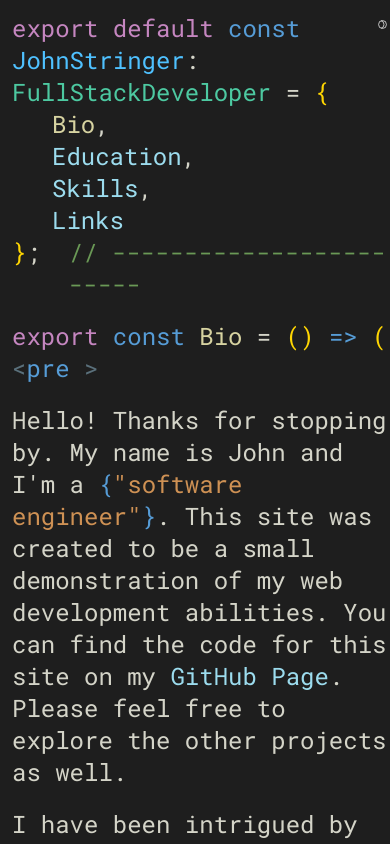
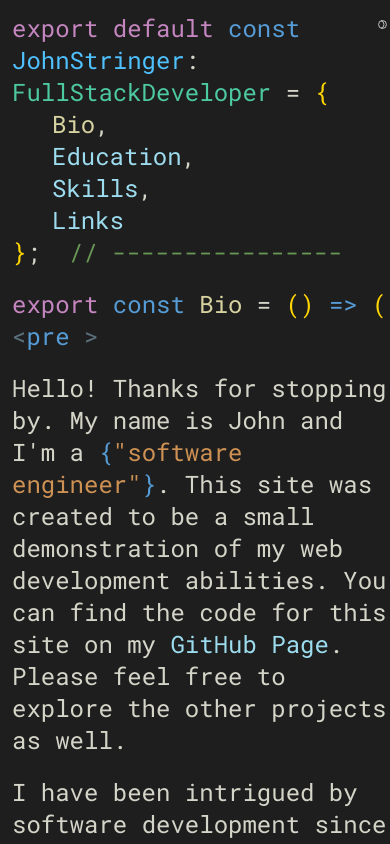
Before and after one commit to color-theory/cv-2024, a Next.js app: page / in a window 390 px wide. Shown: the top 844 px of the page. Built offline with nearby package versions, Linux system fonts and the light colour scheme.

Commit message:
copyright background. overflow scroll only on wide devices

```diff
--- a/src/app/globals.css
+++ b/src/app/globals.css
@@ -97,7 +97,6 @@ a:active {
 body {
   color: var(--text-color);
   background: var(--body-bg-color);
-  overflow-y: scroll;
   height: 100vh;
 }
 
@@ -113,4 +112,5 @@ body {
 
 .copyright{
   color: var(--body-bg-color);
+  background: var(--content-bg-color);
 }
--- a/src/app/layout.tsx
+++ b/src/app/layout.tsx
@@ -17,7 +17,9 @@ export default function RootLayout({
 }>) {
     return (
         <html lang="en" className={font.className}>
-            <body className={`antialiased`}>{children}</body>
+            <body className={`antialiased sm:overflow-y-scroll`}>
+                {children}
+            </body>
         </html>
     );
 }
--- a/src/components/header.tsx
+++ b/src/components/header.tsx
@@ -54,7 +54,7 @@ const Header = () => {
                     <div className="flex flex-nowrap">
                         <span className="bracket">{"}"}</span>;
                         <span className="comment pl-7">
-                            {"//"} ------------------------
+                            {"//"} ----------------
                         </span>
                     </div>
                 </div>
```
